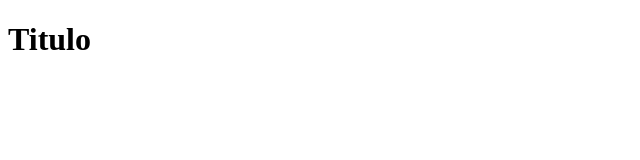
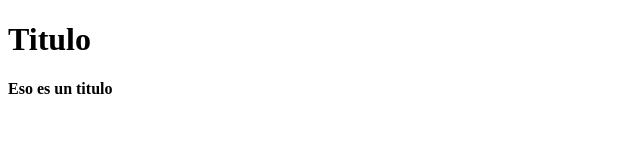
Before and after one commit to jeanarroyo2196/git-prueba, a plain HTML site: page index.html in a window 1280 px wide. Shown: the whole page, without its empty margins (0-640 px from the left). Drawn offline with Linux system fonts and the light colour scheme.

Commit message:
Update index.html
cambio de titulo

```diff
--- a/index.html
+++ b/index.html
@@ -10,7 +10,7 @@
         <h1>Titulo</h1>
         <h2>
             <h3>
-                <h4></h4>
+                <h4>Eso es un titulo</h4>
             </h3>
         </h2>
     </div>
```
